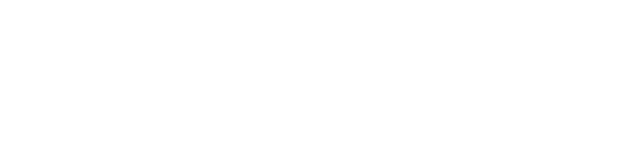
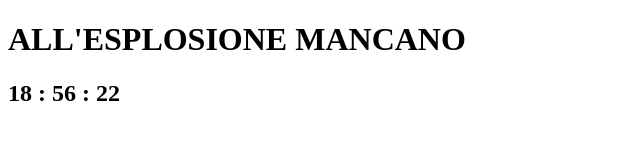
Before and after one commit to Francesco-Munafo/js-simon, a plain HTML site: page index.html in a window 1280 px wide. Shown: the whole page, without its empty margins (0-640 px from the left). Drawn offline with Linux system fonts and the light colour scheme.

Commit message:
Add script for bomb simulation timer

```diff
--- a/assets/js/main.js
+++ b/assets/js/main.js
@@ -0,0 +1,47 @@
+/*
+
+Traccia
+Sfruttiamo le timing functions per fare il conto alla rovescia per la correzione di domani!
+Ogni secondo il nostro countdown dovrà scalare fino alle 9:30 di domani mattina!
+Consigli
+Questo esercizio richiede un po' di ricerca ma anche un po' di domande che accompagnano l'uomo da tempo immemore:
+Da quante ore è composto un giorno?
+Da quanti minuti è composta un'ora?
+Da quanti secondi è composto un minuto?
+Da quanti millisecondi è composto un secondo?
+Quanti millisecondi mi separano da domani alle 9:30?
+Esiste un oggetto JS in grado di gestire le date?
+Esistono dei metodi per trasformare una data in millisecondi?
+
+*/
+
+
+
+
+const timer = setInterval(timerFunction, 1000);
+
+
+function timerFunction(timerLimit) {
+    timerLimit = Date.parse("2023-09-06 09:30"); //.parse returns date in ms
+    let currentTime = Date.now();
+    // console.log(timerLimit, "ms dell'ora massima");
+    // console.log(currentTime, "ora attuale in ms");
+    let millisecondsToGo = timerLimit - currentTime;
+    let secondsToGo = ((millisecondsToGo / 1000) % 60);
+    let minutesToGo = Math.floor((millisecondsToGo / 1000 / 60) % 60) ;
+    let hoursToGo = Math.floor((millisecondsToGo / 1000 / 60 / 60) % 60) ;
+
+
+     console.log(secondsToGo, "secondi");
+     console.log(minutesToGo, "minuti");
+     console.log(hoursToGo, "ore");
+
+
+    if (secondsToGo === 0) {
+        clearInterval(timer)
+
+    }
+    let timerDomEl = document.getElementById('timer')
+    timerDomEl.innerHTML = hoursToGo.toFixed() + " : " + minutesToGo.toFixed() + " : " + secondsToGo.toFixed()
+
+}
--- a/index.html
+++ b/index.html
@@ -7,7 +7,8 @@
     <title>Bomb has been planted</title>
 </head>
 <body>
-
+    <h1>ALL'ESPLOSIONE MANCANO</h1>
+    <h2 id="timer"></h2>
     <script src="./assets/js/main.js"></script>
 </body>
 </html>
```
